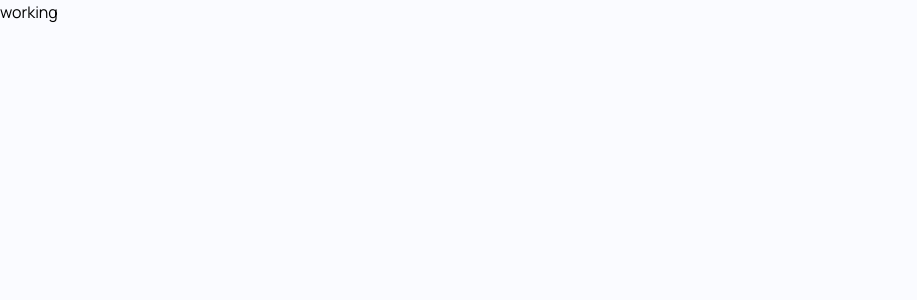
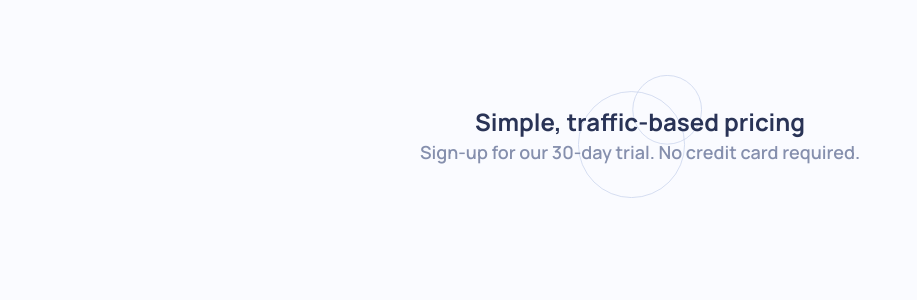
Before and after one commit to akshay-ken/novice-project-08, a React (Vite) app: page / in a window 1280 px wide. Shown: the top 300 px of the page, without its empty margins (0-917 px from the left). Built offline with nearby package versions, Linux system fonts and the light colour scheme.

Commit message:
add header component and styling to it

```diff
--- a/src/App.jsx
+++ b/src/App.jsx
@@ -1,7 +1,9 @@
+import { MainPage } from "./components/MainPage";
+
 function App() {
   return (
     <>
-      <h1>working</h1>
+      <MainPage />
     </>
   );
 }
--- /dev/null
+++ b/src/components/HeaderSection.jsx
@@ -0,0 +1,14 @@
+export function HeaderSection() {
+  return (
+    <header className=" w-full md:w-[50%] bg-[url('./assets/images/pattern-circles.svg')] bg-center bg-size-[48%] md:bg-size-[21%] h-48 md:h-36 bg-no-repeat">
+      <div className="flex flex-col justify-center items-center h-full">
+        <h1 className="text-center text-2xl font-bold text-CTA-Background">
+          Simple, traffic-based pricing
+        </h1>
+        <h2 className="text-center text-lg font-semibold text-Text mx-[20%] md:mx-0">
+          Sign-up for our 30-day trial. No credit card required.
+        </h2>
+      </div>
+    </header>
+  );
+}
--- /dev/null
+++ b/src/components/MainPage.jsx
@@ -0,0 +1,9 @@
+import { HeaderSection } from "./HeaderSection";
+
+export function MainPage() {
+  return (
+    <main className="flex flex-col items-center justify-start px-[4%] py-[8%] md:py-[5%]">
+      <HeaderSection />
+    </main>
+  );
+}
```
